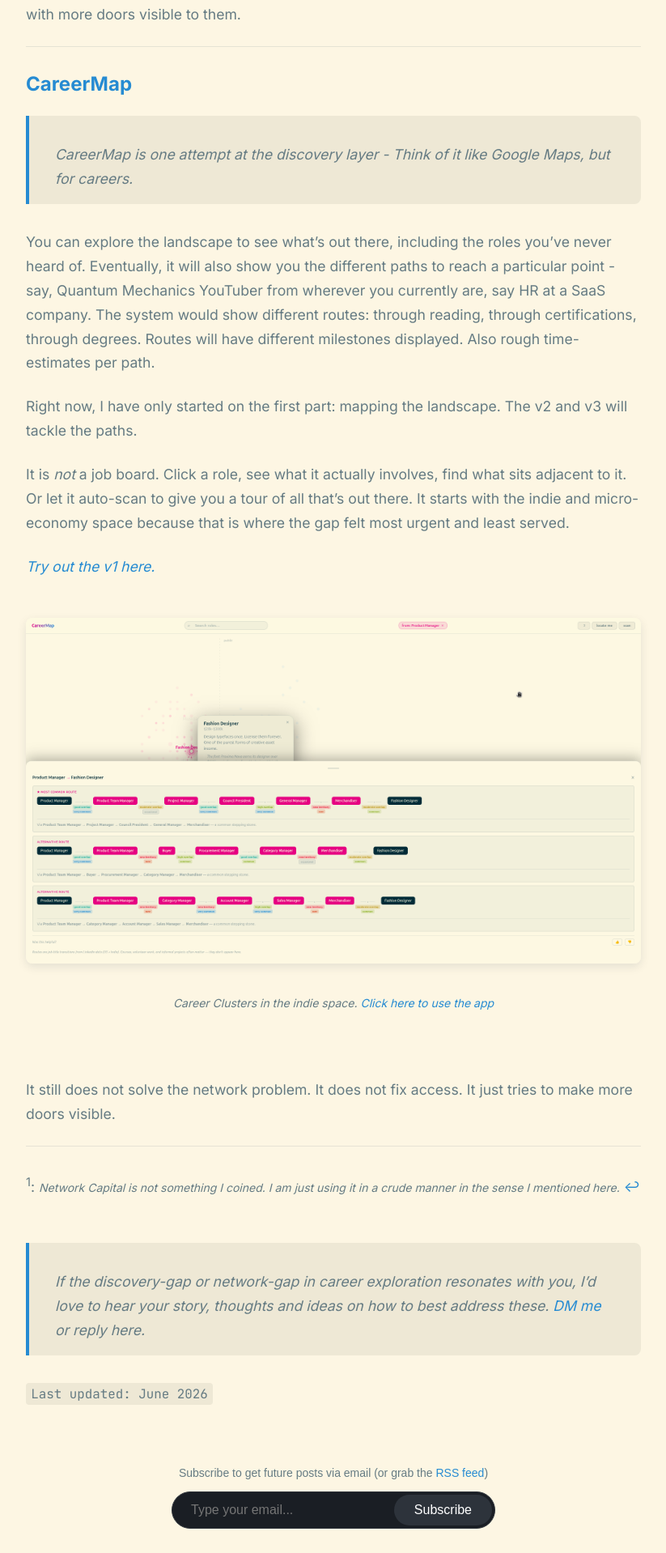
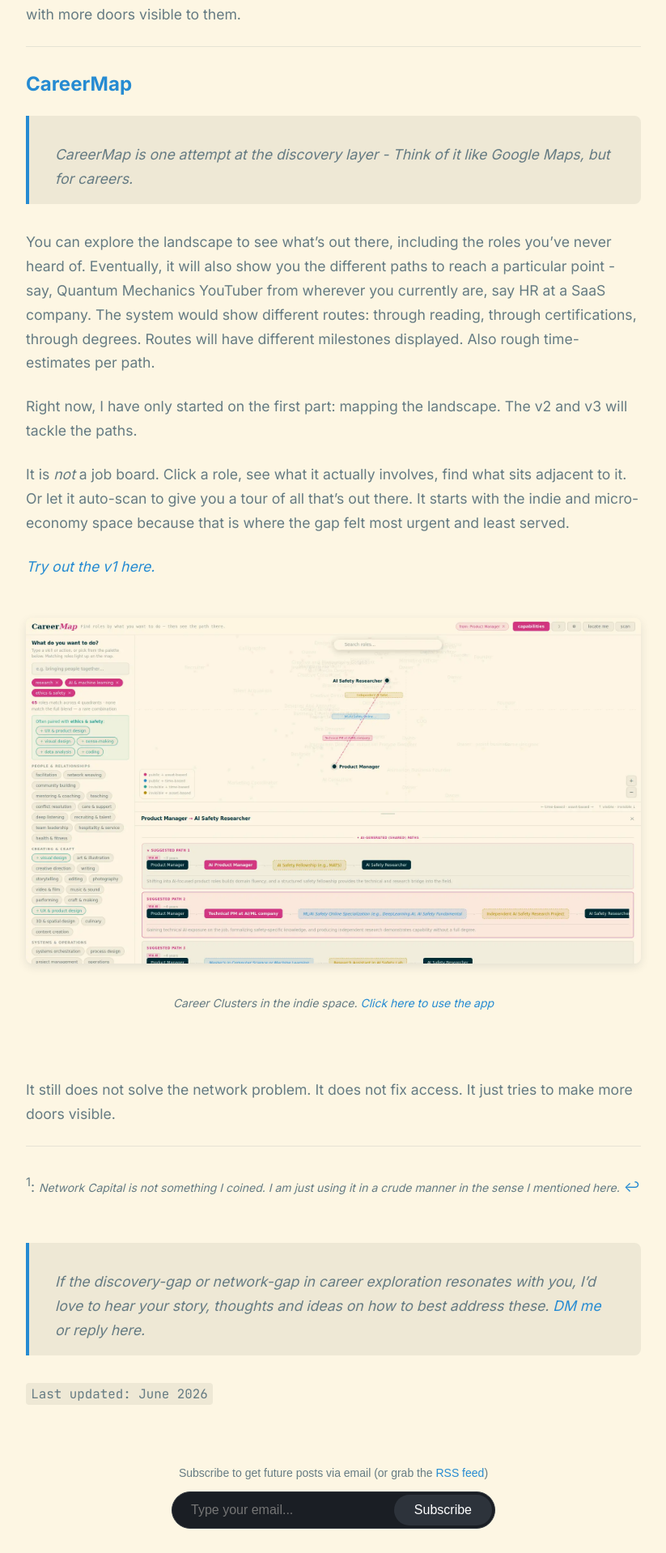
Before and after one commit to heyamitkmr/heyamitkmr.github.io, a Jekyll site: the page built from _posts/2026-04-11-careermap.md, in a window 1280 px wide. Shown: the part 4482-6400 px from the top of the page at 81% size, without its empty margins (228-1051 px from the left). Built offline with Jekyll 4.4.1, drawn with Linux system fonts in a browser that asks for light colours.

Commit message:
Updating careerMap screenshot

```diff
--- a/_posts/2026-04-11-careermap.md
+++ b/_posts/2026-04-11-careermap.md
@@ -80,7 +80,7 @@
 _[Try out the v1 here.](https://careermap.nextfive.in/)_
 
 <p align="center">
-  <img src="/assets/images/careermap/career_clusters.png" width="800"> <br>
+  <img src="/assets/images/careermap/careermap_interest_based.webp" width="800"> <br>
   <span style="font-size: 14px;"><i>Career Clusters in the indie space. <a href="https://careermap.nextfive.in/">Click here to use the app</a> </i></span><br>
 </p>
 <br>
```
Also changed, not shown: assets/images/careermap/career_clusters.png (deleted), assets/images/careermap/careermap_interest_based.webp (added).
